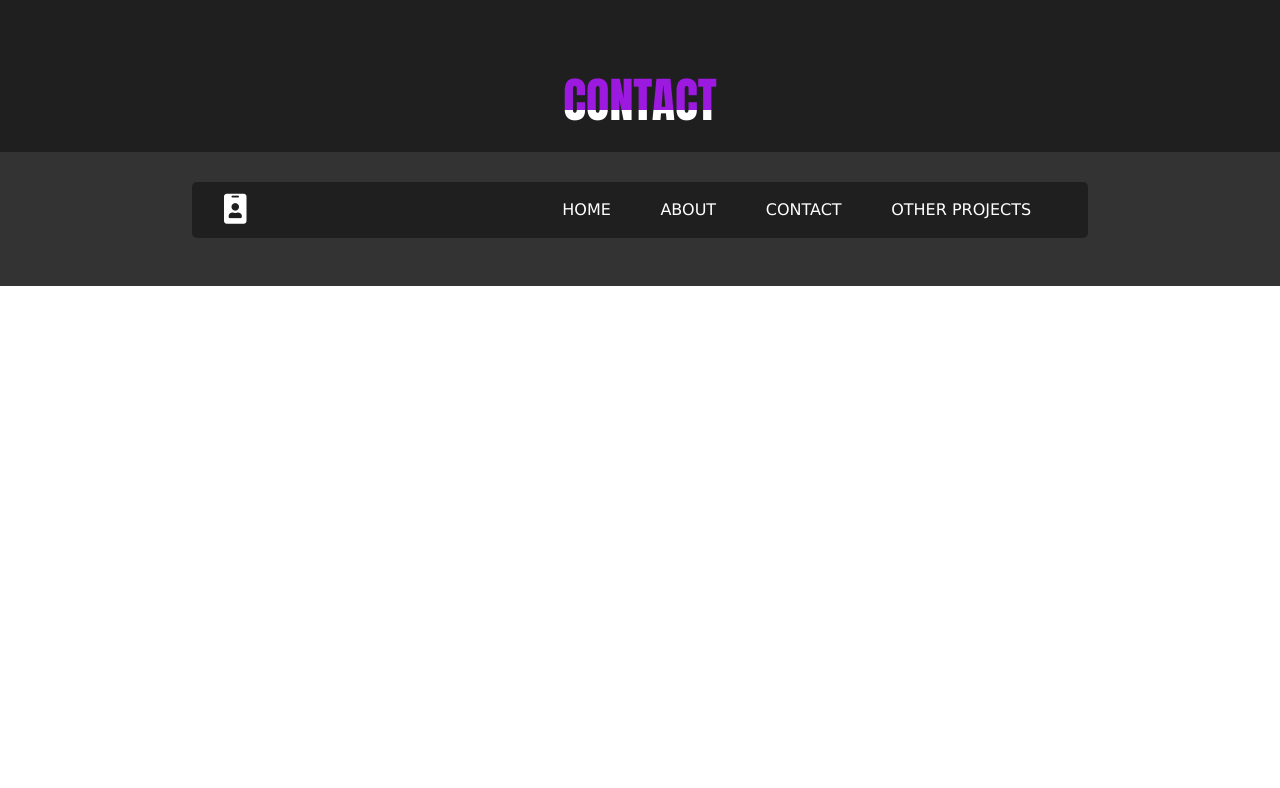
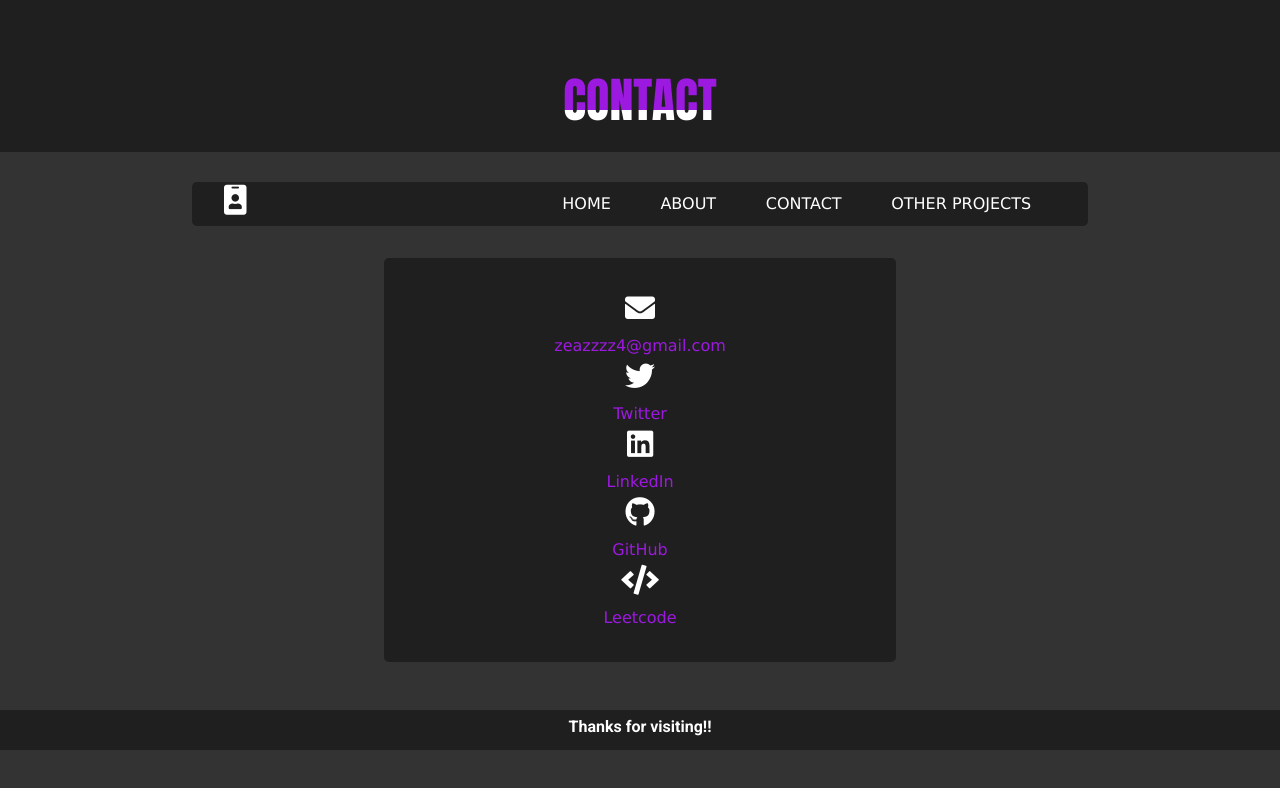
Before and after one commit to zia-ashraf/personalGames, a plain HTML site: page contacts.html in a window 1280 px wide. Drawn offline with nearby package versions, Linux system fonts and the light colour scheme.

Commit message:
adjustments to the footer and navbar adjustments left in contact page

```diff
--- a/contacts.html
+++ b/contacts.html
@@ -31,7 +31,7 @@
       </div>
       <!-- Navbar -->
       <nav id="navbar">
-        <h1>
+        <h1 class="contacts-icons secondary-icons">
           <span class="logo-text"><i class="fas fa-id-badge"></i></span>
         </h1>
         <ul>
@@ -41,9 +41,48 @@
           <li><a href="./others.html">Other Projects</a></li>
         </ul>
       </nav>
-      <!-- about section -->
+      <!-- section -->
+      <div class="common-card contacts-primary-card">
+        <!-- <div class="contact-secondary-card card-left">
+
+
+        </div> -->
+        <a href="https://www.gmail.com">
+          <h1 class="secondary-icons contacts-icons">
+            <span class="logo-text"> <i class="fas fa-envelope"></i></span>
+          </h1>
+          zeazzzz4@gmail.com
+        </a>
+        <a href="https://twitter.com/zia72433857">
+          <h1 class="secondary-icons contacts-icons">
+            <span class="logo-text"> <i class="fab fa-twitter"></i></span>
+          </h1>
+          Twitter
+        </a>
+        <a href="https://www.linkedin.com/in/zia-ashraf1/">
+          <h1 class="secondary-icons contacts-icons">
+            <span class="logo-text"> <i class="fab fa-linkedin"></i></i></span>
+          </h1>
+          LinkedIn
+        </a>
+        <a href="https://github.com/zia-ashraf">
+          <h1 class="secondary-icons contacts-icons">
+            <span class="logo-text"> <i class="fab fa-github"></i></span>
+          </h1>
+          GitHub
+        </a>
+        <a href="https://leetcode.com/adnanashraf7728/">
+          <h1 class="secondary-icons contacts-icons">
+            <span class="logo-text"> <i class="fas fa-code"></i></span>
+          </h1>
+          Leetcode
+        </a>
+      </div>
 
       <div class="end-space"></div>
     </main>
   </body>
+  <footer>
+    <p>Thanks for visiting!!</p>
+  </footer>
 </html>
--- a/style.css
+++ b/style.css
@@ -4,7 +4,7 @@ body {
   margin: 0px;
   font-family: "Roboto";
   text-align: center;
-  /* background-color: #333; */
+  background-color: #333;
 }
 main {
   background-color: #333;
@@ -26,14 +26,27 @@ main {
   background-color: rgb(32, 31, 31);
   border-radius: 5px;
 }
-#navbar h1 {
+.secondary-icons {
   margin: auto 0px;
   transition: transform 0.2s;
   padding-bottom: 8px;
+  color: white;
 }
-#navbar h1:hover {
+.secondary-icons:hover {
   transform: scale(1.25);
   color: #9c19e0;
+}
+.card-left {
+  text-align: left;
+}
+.contacts-primary-card {
+  width: 40% !important;
+}
+.contacts-icons {
+  font-size: 1rem;
+  font-family: -apple-system, BlinkMacSystemFont, "Segoe UI", Roboto, Oxygen,
+    Ubuntu, Cantarell, "Open Sans", "Helvetica Neue", sans-serif;
+  color: white;
 }
 #navbar ul {
   display: flex;
@@ -61,7 +74,21 @@ main {
   font-size: 30px;
   margin-bottom: 20px;
 }
-
+/* common card for about contact and others */
+.common-card {
+  background-color: rgb(32, 31, 31);
+  color: white;
+  width: 70%;
+  margin: auto;
+  margin-top: 2rem;
+  padding: 2rem;
+  border-radius: 5px;
+  font-family: Verdana, Geneva, Tahoma, sans-serif;
+}
+.common-card a {
+  text-decoration: none;
+  color: #9c19e0;
+}
 #container {
   color: white;
 
```
Also changed, not shown: about.html (+16 -2 lines), index.html (+2 -2 lines), others.html (+11 -1 lines).
